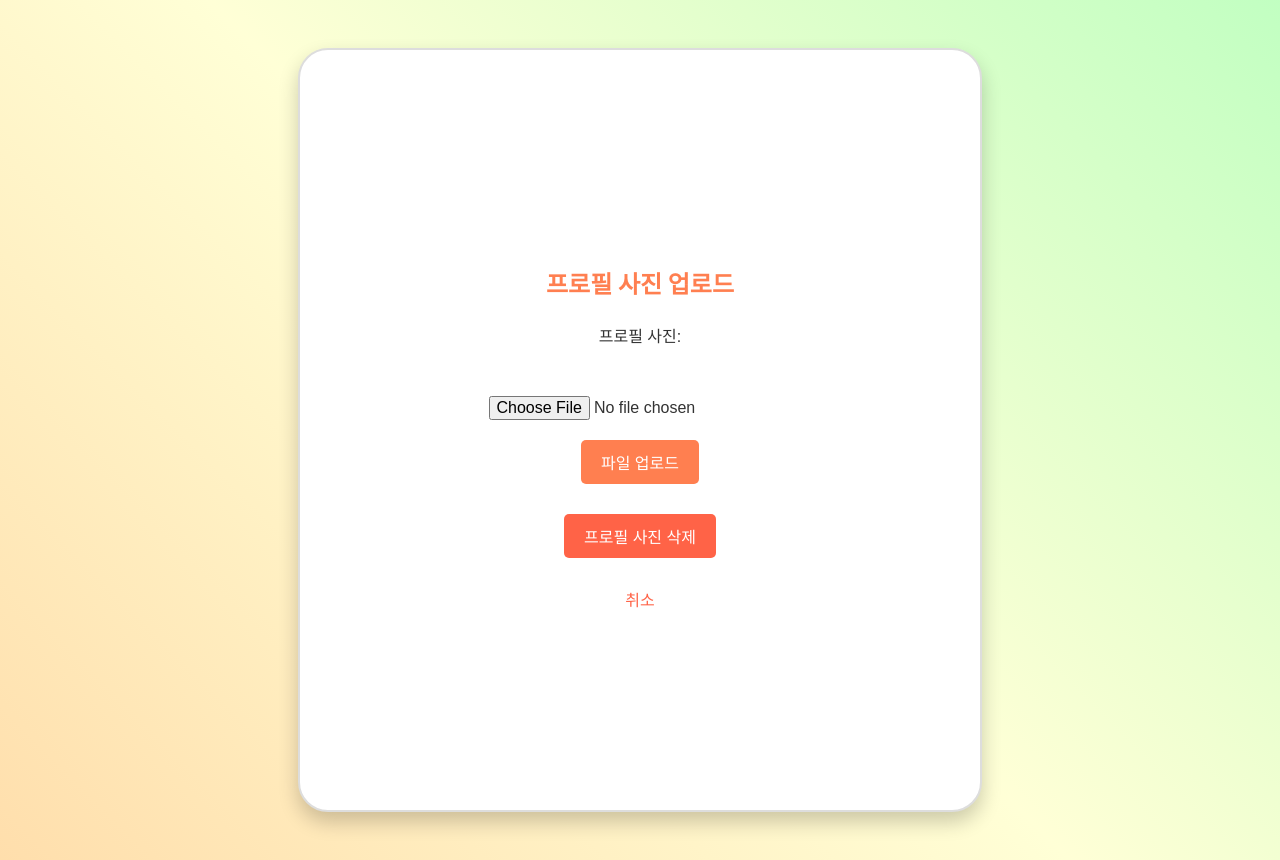
After one commit to MinhyeongKim0412/Project_4_Final, a Django app: page /profile/upload/ in a window 1280 px wide. The commit adds this page. Run offline with Django 5.2, Linux system fonts and the light colour scheme; the visitor is signed in with stand-in values (Sample User, id 1); some web fonts are replaced.

Commit message:
중간 기록: 프로필 사진 업로드

```diff
--- a/Team_3E_apart/forms.py
+++ b/Team_3E_apart/forms.py
@@ -42,3 +42,8 @@ class CommentForm(forms.ModelForm):
         labels = {
             'content': '',  # 'Content:' 레이블을 없앰
         }
+
+class ProfilePictureForm(forms.ModelForm):
+    class Meta:
+        model = CustomUser
+        fields = ['profile_picture']
--- /dev/null
+++ b/Team_3E_apart/static/css/upload_profile_picture.css
@@ -0,0 +1,93 @@
+/* 웹폰트 불러오기 */
+@import url("https://cdn.jsdelivr.net/gh/orioncactus/pretendard@v1.3.9/dist/web/variable/pretendardvariable.min.css");
+
+/* 전체 스타일 */
+body {
+    font-family: "Pretendard Variable", Pretendard, -apple-system, BlinkMacSystemFont, system-ui, Roboto, "Helvetica Neue", "Segoe UI", "Apple SD Gothic Neo", "Noto Sans KR", "Malgun Gothic", "Apple Color Emoji", "Segoe UI Emoji", "Segoe UI Symbol", sans-serif;
+    line-height: 1.6;
+    background: linear-gradient(45deg, rgba(255, 214, 151, 0.8), rgba(255, 255, 204, 0.8), rgba(178, 255, 178, 0.8)); /* 연한 주황, 노랑, 연한 연두색의 사선 그라데이션 */
+    color: #333; /* 기본 글자 색상 */
+    padding: 20px;
+    display: flex;
+    flex-direction: column; /* 세로 방향으로 정렬 */
+    align-items: center; /* 수평 중앙 정렬 */
+}
+
+/* 모바일 화면 느낌의 둥근 사각형, 세로가 긴 직사각형으로 조정 */
+.mobile-screen {
+    width: 90%; /* 모바일 화면에 적합하게 조정 */
+    max-width: 600px; /* 최대 너비 */
+    height: 85vh; /* 세로 길이를 85vh로 고정 */
+    margin: 20px auto;
+    background-color: #fff;
+    border-radius: 30px;
+    overflow: hidden;
+    box-shadow: 0 10px 20px rgba(0, 0, 0, 0.2);
+    position: relative;
+    display: flex;
+    flex-direction: column;
+    justify-content: center; /* 세로 중앙 정렬 */
+    align-items: center; /* 수평 중앙 정렬 */
+    border: 2px solid #ddd;
+    padding: 40px; /* 안쪽 여백 추가 (값 조정 가능) */
+}
+
+/* h2 태그 스타일 */
+h2 {
+    color: #ff7f50; /* 주황색 글씨 */
+    margin-bottom: 20px; /* 아래쪽 여백 추가 */
+}
+
+/* 버튼 스타일 */
+button {
+    background-color: #ff7f50; /* 주황색 배경 */
+    color: #fff; /* 흰색 글자 */
+    border: none; /* 테두리 없음 */
+    border-radius: 5px; /* 모서리 둥글게 */
+    padding: 10px 20px; /* 패딩 */
+    cursor: pointer; /* 커서 모양 변경 */
+    font-family: "Pretendard Variable", Pretendard, sans-serif; /* 프리텐다드 폰트 적용 */
+    font-size: 16px; /* 글자 크기 */
+    margin: 20px auto; /* 위쪽 여백 및 수평 중앙 정렬 */
+    display: block; /* 블록 요소로 변경하여 중앙 정렬 */
+    transition: background-color 0.3s; /* 배경색 변화 효과 */
+}
+
+/* 버튼 호버 효과 */
+button:hover {
+    background-color: #ff6347; /* 조금 더 진한 주황색으로 변화 */
+}
+
+
+/* 취소 링크 스타일 */
+a {
+    color: #ff6347; /* 주황색 */
+    text-decoration: none; /* 밑줄 없음 */
+    margin-top: 10px; /* 위쪽 여백 */
+}
+
+/* 취소 링크 호버 효과 */
+a:hover {
+    text-decoration: underline; /* 밑줄 추가 */
+}
+
+/* 폼 필드 스타일 */
+form div {
+    width: 100%; /* 필드가 모바일 화면에 맞게 확장 */
+    text-align: center; /* 텍스트 중앙 정렬 */
+}
+
+/* 폼 요소 스타일 */
+form label {
+    font-family: "Pretendard Variable", Pretendard, sans-serif; /* 프리텐다드 폰트 적용 */
+    font-size: 16px; /* 글자 크기 */
+    margin-bottom: 10px; /* 아래쪽 여백 */
+    display: block; /* 블록 요소로 설정하여 줄바꿈 */
+}
+
+/* 입력 필드 스타일 */
+form input[type="file"] {
+    font-family: "Pretendard Variable", Pretendard, sans-serif; /* 프리텐다드 폰트 적용 */
+    font-size: 16px; /* 글자 크기 */
+    margin-top: 10px; /* 위쪽 여백 추가 */
+}
--- a/Team_3E_apart/templates/mypage_comments.html
+++ b/Team_3E_apart/templates/mypage_comments.html
@@ -42,7 +42,10 @@
                     <div class="comment">
                         <p class="comment-content"><strong>{{ comment.content }}</strong></p>
                         <p class="comment-date" style="color: gray; font-size: 0.9em;">{{ comment.created_at|date:"Y/m/d H:i" }}</p>
-                        <p class="post-title">{{ comment.post.title }} <span class="comment-count" style="background-color: lightgray; padding: 2px 5px; border-radius: 5px;">{{ comment.post.comment_count }}</span></p>
+                        <p class="post-title">
+                            <a href="{% url '글조회' comment.post.id %}">{{ comment.post.title }}</a> <!-- 제목 클릭 시 해당 게시물로 이동 -->
+                            <span class="comment-count" style="background-color: lightgray; padding: 2px 5px; border-radius: 5px;">{{ comment.post.comment_count }}</span>
+                        </p>
                     </div>
                 {% endfor %}
             {% else %}
--- /dev/null
+++ b/Team_3E_apart/templates/upload_profile_picture.html
@@ -0,0 +1,33 @@
+<!DOCTYPE html>
+<html lang="ko">
+<head>
+    <meta charset="UTF-8">
+    <meta name="viewport" content="width=device-width, initial-scale=1.0">
+    <title>프로필 사진 업로드</title>
+    {% load static %}
+    <link rel="stylesheet" href="https://cdn.jsdelivr.net/gh/orioncactus/pretendard@v1.3.9/dist/web/variable/pretendardvariable.min.css"> <!-- 프리텐다드 폰트 추가 -->
+    <link rel="stylesheet" href="{% static 'css/upload_profile_picture.css' %}">
+</head>
+<body>
+    <div class="mobile-screen"> <!-- 모바일 스크린 클래스를 추가한 div -->
+        <h2>프로필 사진 업로드</h2>
+        <form method="POST" enctype="multipart/form-data">
+            {% csrf_token %}
+            <div>
+                <label for="{{ form.profile_picture.id_for_label }}">프로필 사진:</label>
+                <br>
+                {{ form.profile_picture }}  <!-- 파일 업로드 필드 -->
+                <br>
+            </div>
+            <button type="submit">파일 업로드</button>
+        </form>
+        <!-- 프로필 사진 삭제 폼 추가 -->
+        <form method="POST" action="{% url '프로필사진삭제' %}">
+            {% csrf_token %}
+            <button type="submit" style="background-color: #ff6347; color: white; border: none; padding: 10px 20px; border-radius: 5px; cursor: pointer; margin-top: 10px;">프로필 사진 삭제</button>
+        </form>
+
+        <a href="{% url '마이페이지' %}">취소</a> <!-- 마이페이지로 돌아가기 -->
+    </div>
+</body>
+</html>
--- a/Team_3E_apart/urls.py
+++ b/Team_3E_apart/urls.py
@@ -1,6 +1,8 @@
 from django.urls import path
 from django.contrib.auth import views as auth_views
 from . import views
+from django.conf import settings
+from django.conf.urls.static import static
 
 urlpatterns = [
     path('', views.main, name='홈'),
@@ -24,4 +26,7 @@ urlpatterns = [
     path('unlike/<int:post_id>/', views.unlike_post, name='좋아요취소'),  # 좋아요 취소
     path('dislike/<int:post_id>/', views.dislike_post, name='싫어요'),  # 싫어요 추가
     path('undislike/<int:post_id>/', views.undislike_post, name='싫어요취소'),  # 싫어요 취소
-]
+    path('profile/', views.profile, name='프로필사진'),
+    path('profile/upload/', views.upload_profile_picture, name='프로필사진업로드'),
+    path('profile/delete/', views.delete_profile_picture, name='프로필사진삭제'),  # 프로필 사진 삭제 URL 추가
+] + static(settings.MEDIA_URL, document_root=settings.MEDIA_ROOT)  # 미디어 파일 서빙 설정
--- a/Team_3E_apart/views.py
+++ b/Team_3E_apart/views.py
@@ -4,7 +4,7 @@ from django.views.decorators.http import require_POST, require_http_methods
 from django.contrib.auth import authenticate, login, logout
 from django.contrib import messages
 from django.contrib.auth.decorators import login_required  # 로그인 필요 데코레이터 추가
-from .forms import CustomUserCreationForm, PostForm, CommentForm  # 커스텀 사용자 생성 폼 및 게시글 작성을 위한 폼 import
+from .forms import CustomUserCreationForm, PostForm, CommentForm, ProfilePictureForm  # 커스텀 사용자 생성 폼 및 게시글 작성을 위한 폼 import
 from .models import CustomUser, Post, Comment, Like, Dislike  # Post 모델 import
 
 def main(request):
@@ -178,22 +178,30 @@ def update_profile_view(request):
 # 내 게시물 뷰
 @login_required  # 로그인한 사용자만 접근 가능
 def my_posts_view(request):
+    sort_option = request.GET.get('sort', 'latest')  # 정렬 기준을 GET 파라미터에서 가져옴
+
     # 현재 사용자의 게시물 가져오기
-    posts = Post.objects.filter(author=request.user)  # 현재 사용자에 의해 작성된 게시물
+    if sort_option == 'oldest':
+        posts = Post.objects.filter(author=request.user).order_by('created_at')  # 오래된 순
+    else:
+        posts = Post.objects.filter(author=request.user).order_by('-created_at')  # 최신순
+
     post_count = posts.count()  # 게시물 수
     # 현재 사용자가 작성한 댓글 수 가져오기
     comment_count = Comment.objects.filter(author=request.user).count()  # 현재 사용자에 의해 작성된 댓글 수
+
     return render(request, 'mypage_posts.html', {
         'posts': posts,
         'post_count': post_count,
         'comment_count': comment_count  # 댓글 수 전달
     })  # 게시물 템플릿 렌더링
 
+
 # 내 댓글 뷰
 @login_required  # 로그인한 사용자만 접근 가능
 def my_comments_view(request):
-    # 현재 사용자가 작성한 댓글 가져오기
-    comments = Comment.objects.filter(author=request.user)  # 현재 사용자에 의해 작성된 댓글
+    # 현재 사용자가 작성한 댓글 가져오기 (관련된 게시물 정보도 함께 가져옴)
+    comments = Comment.objects.select_related('post').filter(author=request.user)  # 현재 사용자에 의해 작성된 댓글
     comment_count = comments.count()  # 댓글 수
     # 현재 사용자가 작성한 게시물 수 가져오기
     post_count = Post.objects.filter(author=request.user).count()  # 현재 사용자에 의해 작성된 게시물 수
@@ -202,6 +210,7 @@ def my_comments_view(request):
         'comment_count': comment_count,  # 댓글 수 전달
         'post_count': post_count  # 게시물 수 전달
     })  # 댓글 템플릿 렌더링
+
 
 # 내 좋아요 누른 게시물 뷰
 @login_required  # 로그인한 사용자만 접근 가능
@@ -287,3 +296,44 @@ def undislike_post(request, post_id):
         return JsonResponse({'status': 'undisliked', 'dislikes': post.dislikes})
 
     return JsonResponse({'status': 'not_disliked'}, status=404)
+
+# 프로필 사진
+@login_required
+def profile(request):
+    user = request.user
+    if request.method == 'POST':
+        form = ProfilePictureForm(request.POST, request.FILES, instance=user)
+        if form.is_valid():
+            form.save()
+            return redirect('프로필사진')  # URL 이름에 맞게 변경
+    else:
+        form = ProfilePictureForm(instance=user)
+
+    return render(request, 'profile.html', {'form': form})
+
+# 프로필 사진 업로드
+@login_required
+def upload_profile_picture(request):
+    user = request.user
+    if request.method == 'POST':
+        form = ProfilePictureForm(request.POST, request.FILES, instance=user)
+        if form.is_valid():
+            form.save()
+            messages.success(request, '프로필 사진이 성공적으로 업로드되었습니다.')  # 성공 메시지
+            return redirect('마이페이지')  # 마이페이지로 리다이렉트
+    else:
+        form = ProfilePictureForm(instance=user)
+
+    return render(request, 'upload_profile_picture.html', {'form': form})  # 템플릿 렌더링
+
+# 프로필 사진 삭제
+@login_required
+def delete_profile_picture(request):
+    user = request.user
+    if request.method == 'POST':
+        user.profile_picture.delete()  # 기존 프로필 사진 파일 삭제
+        user.profile_picture = None  # DB에서 프로필 사진 필드 비우기
+        user.save()  # 변경 사항 저장
+        return redirect('마이페이지')  # 적절한 리다이렉트 URL로 변경
+
+    return redirect('마이페이지')  # GET 요청의 경우 리다이렉트
```
Also changed, not shown: Team_3E_apart/models.py (+7 -1 lines), Team_3E_apart/static/css/mypage_comments.css (+9 -0 lines), Team_3E_apart/static/css/mypage_posts.css (+9 -0 lines), Team_3E_apart/templates/mypage.html (+9 -1 lines), Team_3E_apart/templates/mypage_posts.html (+14 -5 lines), Team_3E_apart/templates/profile.html (added, +21 -0 lines), Team_3E_apart/media/profile_pictures/커비.png (added), Team_3E_apart/media/profile_pictures/커비2.jpg (added), Team_3E_apart/media/profile_pictures/커비_1yxBagD.png (added), Team_3E_apart/migrations/0007_customuser_profile_picture.py (added), Team_3E_apart/static/css/profile.css (added).
